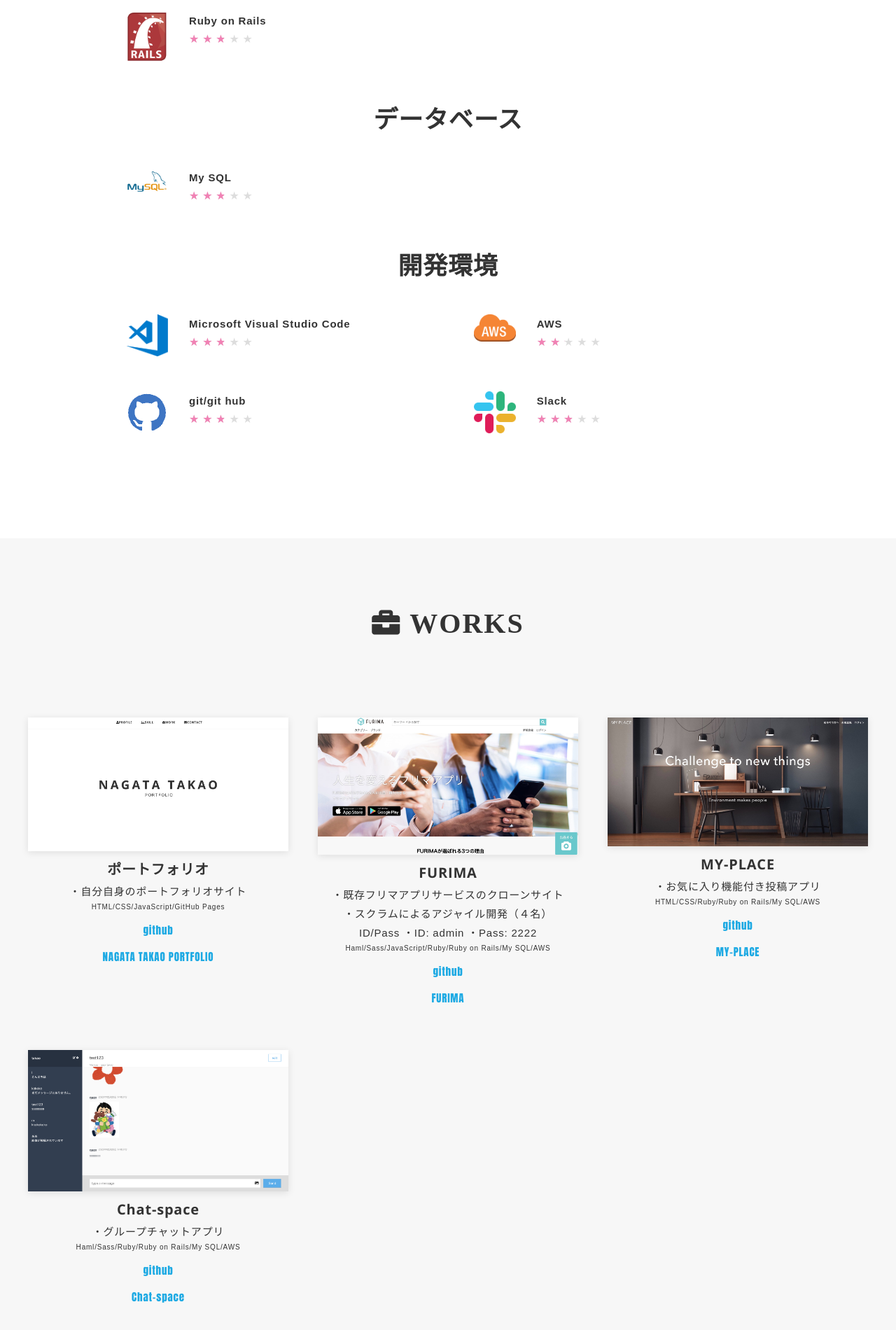
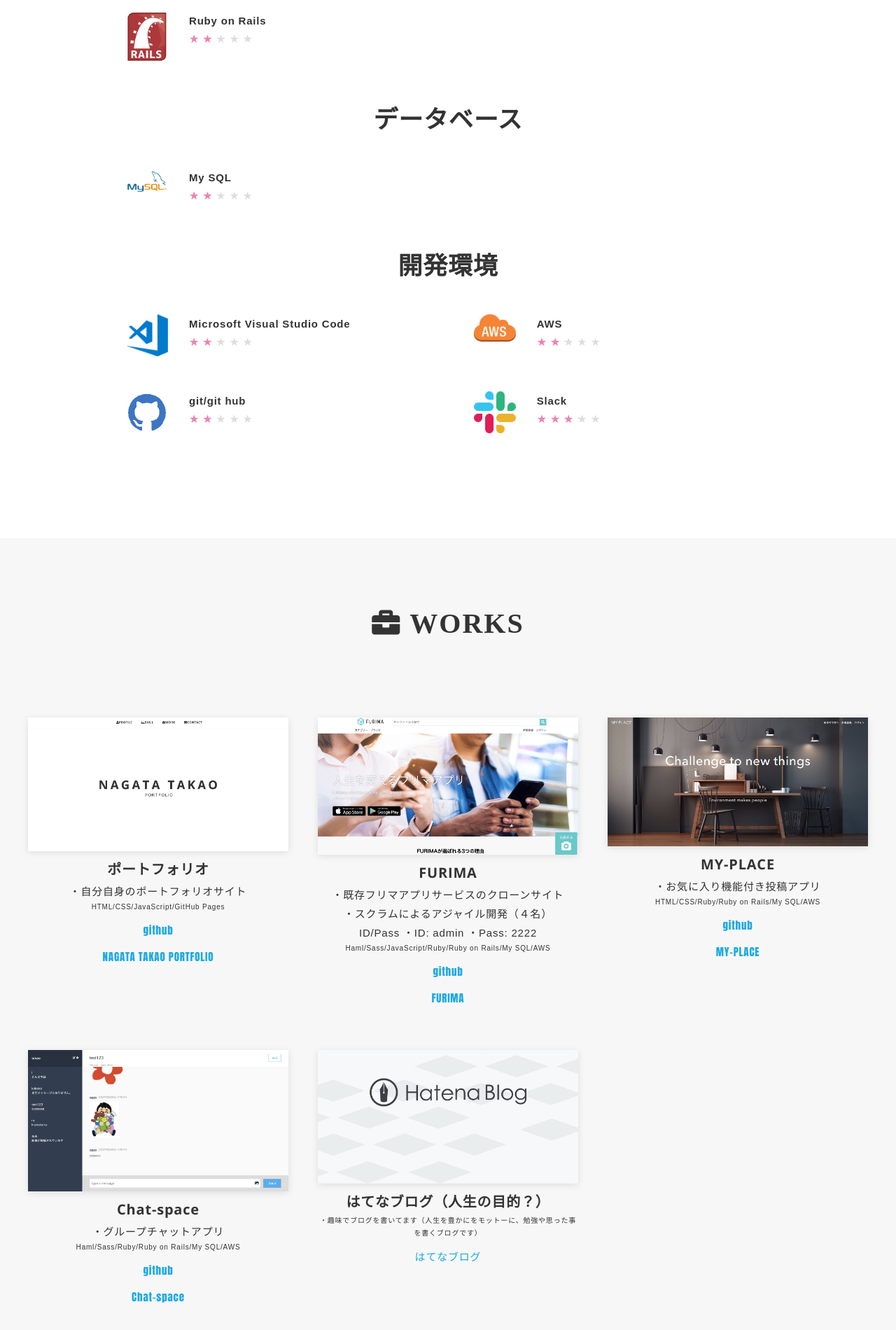
Before and after one commit to takaonagata/portfolio, a plain HTML site: page index.html in a window 1280 px wide. Shown: the part 2196-4096 px from the top of the page at 70% size. Drawn offline with nearby package versions, Linux system fonts and the light colour scheme.

Commit message:
ブログのURL挿入

```diff
--- a/css/style.css
+++ b/css/style.css
@@ -384,7 +384,7 @@ li {
 }
 
 #skill .rate1:after {
-  width: 50px;
+  width: 40px;
 }
 
 #skill .rate2:after {
@@ -392,19 +392,19 @@ li {
 }
 
 #skill .rate3:after {
-  width: 50px;
+  width: 40px;
 }
 
 #skill .rate4:after {
-  width: 50px;
+  width: 40px;
 }
 
 #skill .rate5:after {
-  width: 50px;
+  width: 40px;
 }
 
 #skill .rate6:after {
-  width: 50px;
+  width: 40px;
 }
 
 #skill .rate7:after {
@@ -412,11 +412,11 @@ li {
 }
 
 #skill .rate8:after {
-  width: 50px;
+  width: 40px;
 }
 
 #skill .rate9:after {
-  width: 50px;
+  width: 60px;
 }
 
 .section-intro{
--- a/index.html
+++ b/index.html
@@ -299,6 +299,19 @@
                 </div>
               </div>
             </div>
+
+            <div class="card">
+              <a href="img/hatena.jpg" data-size="960x720" class="card-image hover-action-01">
+                <img class="lazyload fadein" src="img/placeholder4x3.png" data-src="img/hatena.jpg" alt="" />
+              </a>
+              <div class="card-caption">
+                <div class="card-caption-title">はてなブログ（人生の目的？）</div>
+                <div class="card-caption-info">・趣味でブログを書いてます（人生を豊かにをモットーに、勉強や思った事を書くブログです）</div>
+                <div class="card-caption-url"><a class="url-link" href="https://nagatakao.hatenablog.com/" target="_blank">はてなブログ</a>
+                </div>
+              </div>
+            </div>
+
           </div>
         </div>
       </section>
```
Also changed, not shown: img/hatena.jpg (added), 1 other file.
